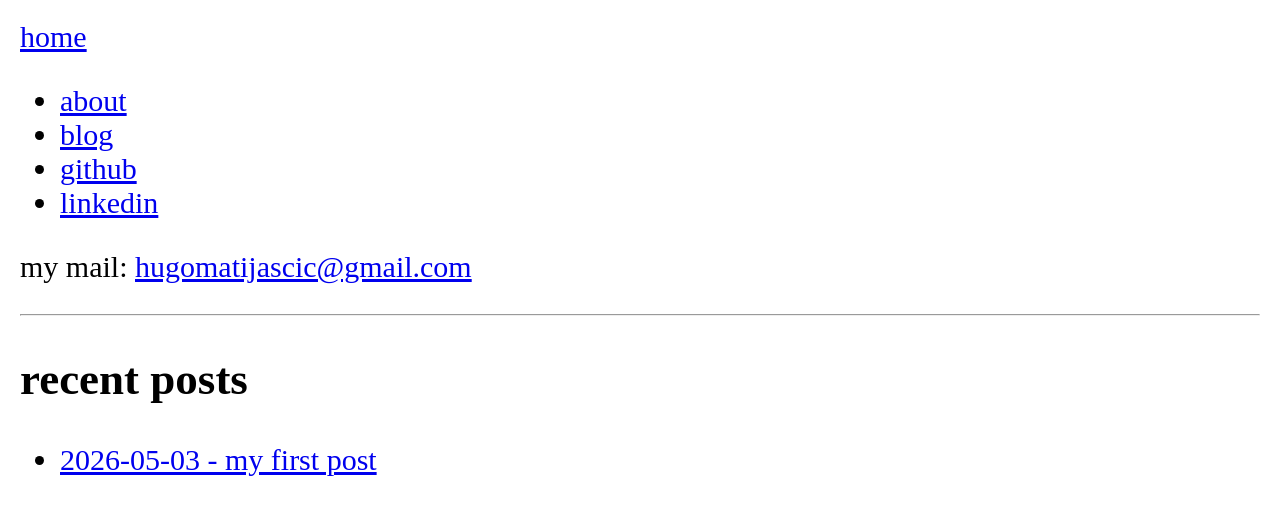
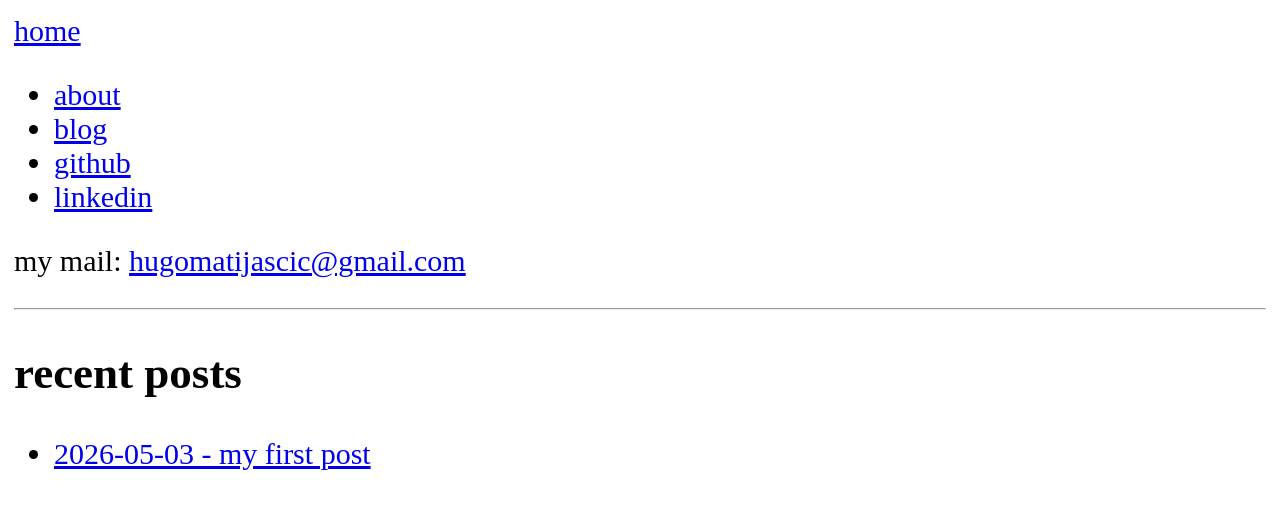
Before and after one commit to matijascic/website, a Jekyll site: the page built from index.md, in a window 1280 px wide. Shown: the top 515 px of the page. Built offline with Jekyll 4.4.1, drawn with Linux system fonts in a browser that asks for light colours.

```diff
--- a/_layouts/default.html
+++ b/_layouts/default.html
@@ -12,7 +12,7 @@
             font-size: 30px;
             max-width: 1500px;
             margin: 0 auto;
-            padding: 20px;
+            padding: 14px;
         }
     </style>
 </head>
```
